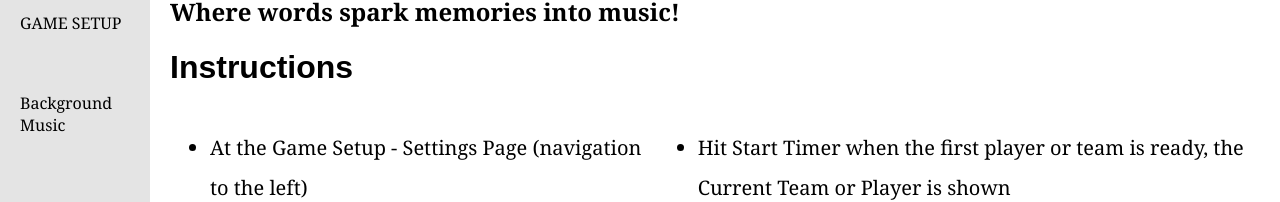
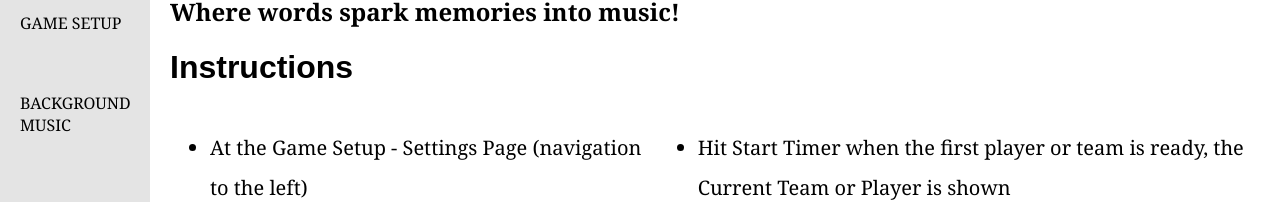
Before and after one commit to jdbpt/mod_3_words_to_songs, a React (Create React App) app: page /home in a window 1280 px wide. Shown: the part 255-457 px from the top of the page. Built offline with nearby package versions, Linux system fonts and the light colour scheme; no server answers; a web font is replaced by a local one.

Commit message:
commit with video, last commit as of now

```diff
--- a/src/components/Nav.js
+++ b/src/components/Nav.js
@@ -7,7 +7,7 @@ const Nav = (props) => {
     <nav>
         <Link to='/home' className={props.home?"home":""}>HOME</Link>
         <Link to='/gamesetup' className={props.settings?"settings":""}>GAME SETUP</Link>
-        <Link to='/bgm' className={props.bgm?"bgm":""}>Background Music</Link>
+        <Link to='/bgm' className={props.bgm?"bgm":""}>BACKGROUND MUSIC</Link>
     </nav>
   )
 };
--- a/src/pages/GameSpace.js
+++ b/src/pages/GameSpace.js
@@ -1,5 +1,4 @@
 import React, { useState, useEffect, useRef } from 'react';
-import Footer from '../components/Footer';
 import { Words } from '../components/Words';
 import "./pages.css";
 import { Link } from 'react-router-dom';
@@ -450,7 +449,6 @@ const GameSpace = (props) => {
         <Link className="fixedRight visit" to="/gamesetup" reloadDocument={true}>Return to Settings</Link>
 
       </div>
-      <Footer />
 
 
     </div>
```
Also changed, not shown: 1 other file (tests, documents, lock files or other folders).
